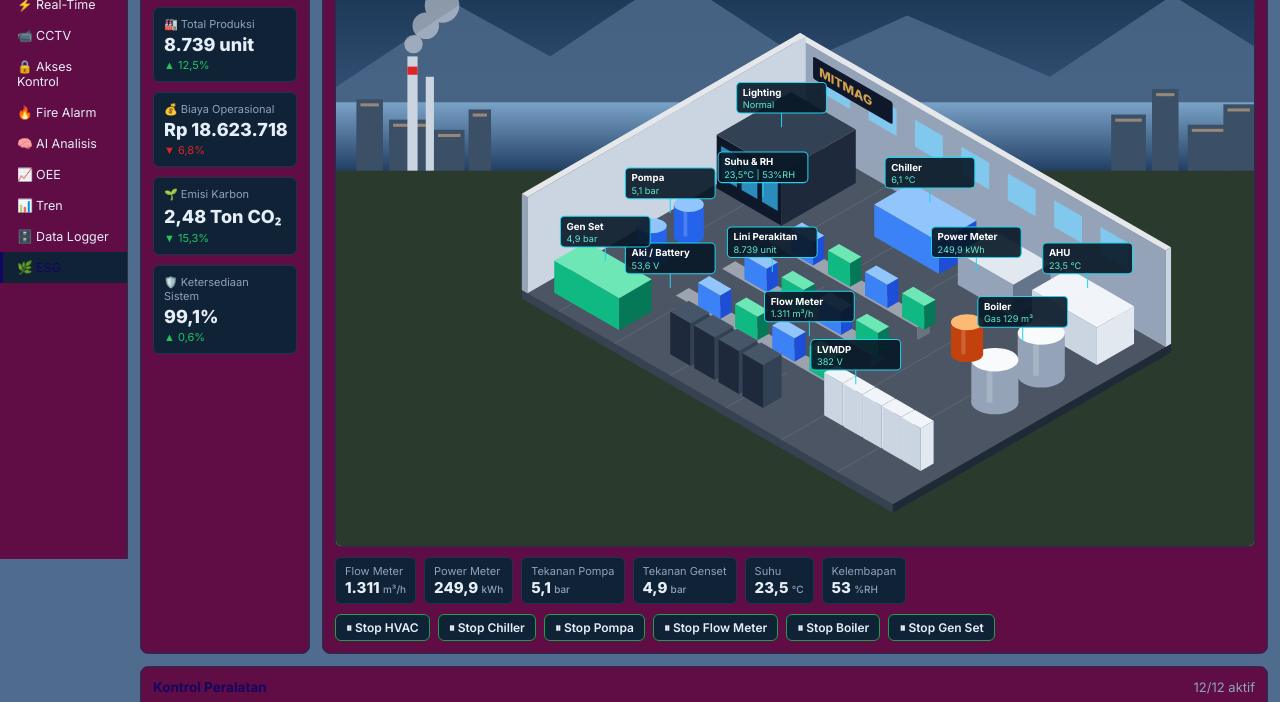
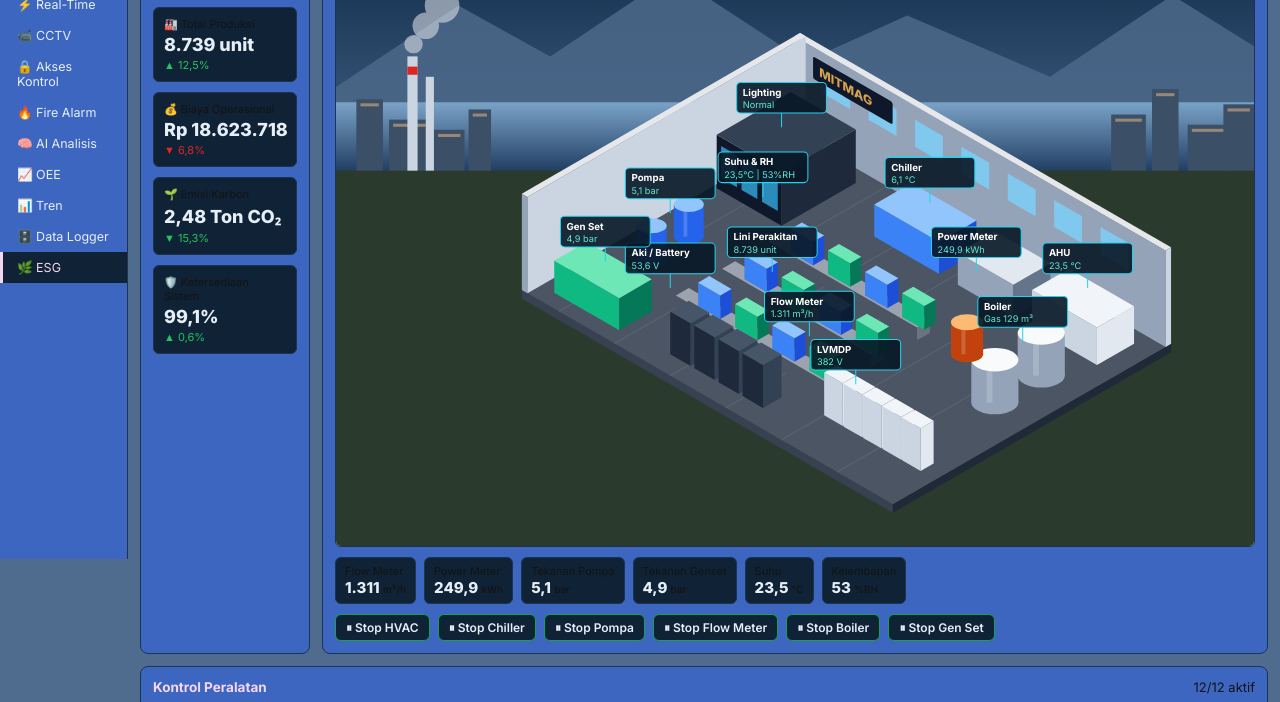
Before and after one commit to Piccopa/ppa-dashboard, a plain HTML site: page index.html in a window 1280 px wide. Shown: the part 306-1008 px from the top of the page. Drawn offline with nearby package versions, Linux system fonts and the light colour scheme.

Commit message:
Add files via upload

```diff
--- a/css/style.css
+++ b/css/style.css
@@ -6,12 +6,12 @@
 
 :root {
   --bg: #4f6c8f;          /* latar belakang halaman */
-  --panel: #600c45;       /* latar kotak/panel */
+  --panel: #3d66c0;       /* latar kotak/panel */
   --panel-2: #0f2236;     /* latar kartu di dalam panel */
   --border: #1b3550;      /* warna garis tepi */
   --text: #e6eef7;        /* warna teks utama */
-  --muted: #8ea3b9;       /* warna teks keterangan */
-  --accent: #140562;      /* warna judul (cyan) */
+  --muted: #131414;       /* warna teks keterangan */
+  --accent: #f5d7ef;      /* warna judul (cyan) */
   --brand: #c8913f;       /* warna emas logo MITMAG */
   --green: #22c55e;
   --red: #dc2626;
```
